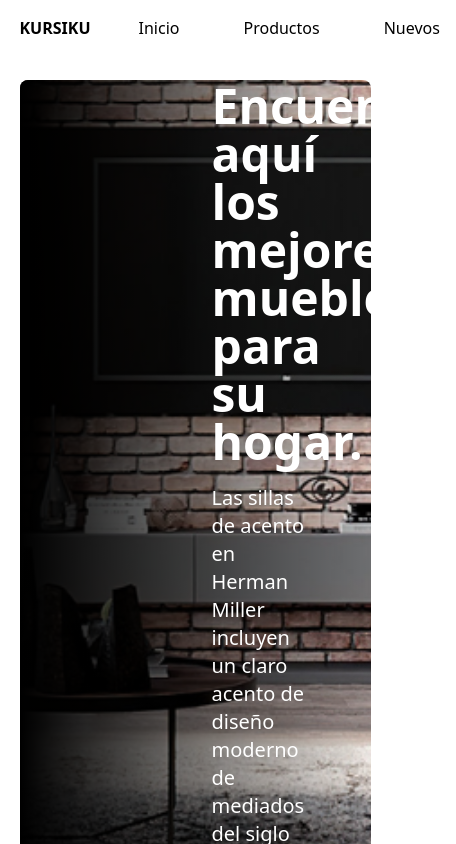
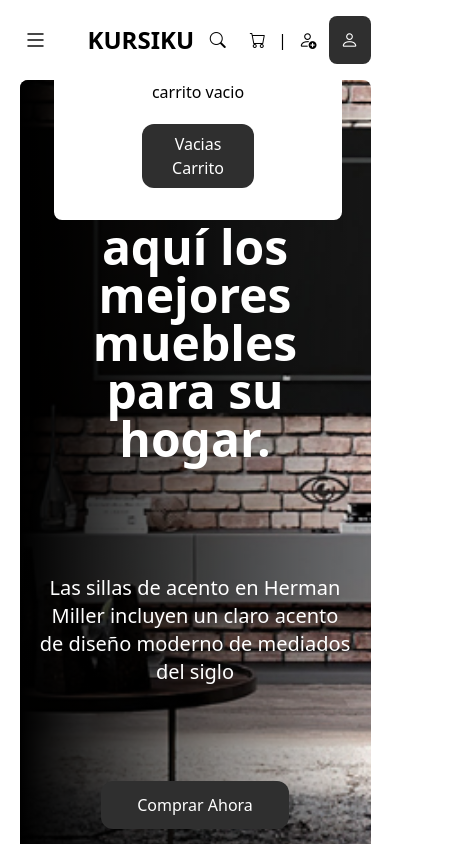
Before and after one commit to MaxRambo90/Ecomerce, a React (Vite) app in the folder Front/ecomerce/: page / in a window 390 px wide. Shown: the top 844 px of the page, 456 px wide, since content can reach past the window. Built offline with nearby package versions, Linux system fonts and the light colour scheme.

Commit message:
mejore el responsive de la pagina y agregue un sidebar

```diff
--- a/Front/ecomerce/src/Components/CaracteristicasEspeciales/CaracteristicasEspeciales.jsx
+++ b/Front/ecomerce/src/Components/CaracteristicasEspeciales/CaracteristicasEspeciales.jsx
@@ -29,7 +29,7 @@ const CaracteristicasEspeciales = () => {
     },
   ];
   return (
-    <div className="w-full  mt-16">
+    <div className="w-full px-5 mt-16">
       <div className=" text-center">
         <h3 className="font-bold text-2xl ">
           Nuestras caracteristias especiales para ti{" "}
--- a/Front/ecomerce/src/Components/CardSlider/CardSlider.jsx
+++ b/Front/ecomerce/src/Components/CardSlider/CardSlider.jsx
@@ -83,32 +83,33 @@ function CardSlider() {
   const totalTestimonials = testimonials.length;
 
   return (
-    <div className="bg-gray-100 w-[90%] m-auto my-20">
-      <div className="w-full flex">
-
-        <div className="w-[70%] flex p-20">
+    <div className="bg-gray-100 w-[90%]  m-auto my-20">
+      <div className="w-full flex flex-col lg:flex lg:flex-row">
+        <div className="w-full  lg:w-[70%] flex p-20">
           <div className="w-full">
             <h2 className="text-4xl font-bold text-black mb-4">
               Esto es lo que dicen
             </h2>
 
-            <h3 className="text-black text-2xl font-bold mt-2">
-                ❝ {currentTestimonial.title}
+            <h3 className="text-black text-2xl font-bold mt-2 overflow">
+              ❝ {currentTestimonial.title}
             </h3>
 
             <p className="text-gray-600 mt-5">{currentTestimonial.comment}</p>
 
             <div className="flex  justify-between items-center space-x-3">
               <div>
-              <p className="text-black text-2xl font-bold mt-2">{currentTestimonial.name}</p>
-              <p className="text-gray-500">{currentTestimonial.job}</p>
+                <p className="text-black text-2xl font-bold mt-2">
+                  {currentTestimonial.name}
+                </p>
+                <p className="text-gray-500">{currentTestimonial.job}</p>
               </div>
               <div className="flex justify-center items-center space-x-3">
                 <button
                   onClick={prevTestimonial}
                   className=" text-gray-600 hover:text-gray-800"
                 >
-                  <i class="bi bi-arrow-left-circle-fill text-4xl text-anotherBlack"></i>
+                  <i className="bi bi-arrow-left-circle-fill text-4xl text-anotherBlack"></i>
                 </button>
 
                 <div className=" text-gray-600">
@@ -116,22 +117,21 @@ function CardSlider() {
                 </div>
 
                 <button onClick={nextTestimonial} className="">
-                  <i class="bi bi-arrow-right-circle-fill text-4xl text-anotherBlack"></i>
+                  <i className="bi bi-arrow-right-circle-fill text-4xl text-anotherBlack"></i>
                 </button>
               </div>
             </div>
           </div>
         </div>
 
-        <div className="w-[30%] flex">
+        <div className="w-full lg:w-[30%] flex  ">
           <img
             src={currentTestimonial.image}
             alt={currentTestimonial.name}
-            className="w-full rounded-lg object-cover object-center"
+            className="w-full rounded-lg   object-cover object-center"
           />
         </div>
       </div>
-
     </div>
   );
 }
--- a/Front/ecomerce/src/Components/SeccionHome/SeccionHome.jsx
+++ b/Front/ecomerce/src/Components/SeccionHome/SeccionHome.jsx
@@ -1,39 +1,36 @@
-import React from 'react';
+import React from "react";
 
 const SeccionHome = () => {
-    return(
-        <div className="relative h-screen w-[90%] m-auto ">
-            <div className="relative h-full w-full" >
-
+  return (
+    <div className=" h-screen w-[90%] m-auto ">
+      <div className="relative h-full w-full">
         <div className="absolute inset-0 bg-gradient-to-l from-transparent to-black z-10  rounded-lg"></div>
 
         <div className="relative h-full w-full bg-cover bg-center bg-no-repeat bg-living  rounded-lg">
-
-                    <div className="h-full w-[70%] flex flex-col text-white justify-evenly items-start">
-
-                        <div className='pl-48 z-100 flex flex-col justify-center w-[70%]'>
+          <div className="h-full w-full px-5 lg:px-0 lg:w-[70%] flex flex-col text-white justify-evenly items-start">
+            <div className=" pl-0 text-center lg:text-left lg:pl-48 z-100 flex flex-col justify-center w-full lg:w-[70%]">
               <p className="text-5xl font-bold mb-4 text-white">
-                                Encuentre aquí  los mejores muebles para su hogar.
+                Encuentre aquí los mejores muebles para su hogar.
               </p>
             </div>
 
-                        <div className='pl-48 z-100 flex items-center w-[70%]'>
+            <div className="pl-0 lg:pl-48 text-center lg:text-left z-100 flex items-center w-full lg:w-[70%]">
               <p className="text-xl text-white">
-                                   Las sillas de acento en Herman Miller incluyen un claro acento de diseño moderno de mediados del siglo
+                Las sillas de acento en Herman Miller incluyen un claro acento
+                de diseño moderno de mediados del siglo
               </p>
             </div>
 
-                        <div className='pl-48 z-100 flex items-center'>
-                        <button className="bg-anotherBlack hover:bg-anotherGray text-white rounded-xl w-fit py-3 px-9">
+            <div className="pl-0 lg:pl-48 z-100 flex w-full justify-center lg:justify-start items-center">
+              <button className=" bg-anotherBlack hover:bg-anotherGray text-white rounded-xl w-fit py-3 px-9">
                 Comprar Ahora
               </button>
-                        </div>
-
             </div>
           </div>
         </div>
       </div>
-    )
-}
+    </div>
+  );
+};
 
-export { SeccionHome }
+export { SeccionHome };
--- a/Front/ecomerce/src/Components/SeccionNavbar/SeccionNavbar.jsx
+++ b/Front/ecomerce/src/Components/SeccionNavbar/SeccionNavbar.jsx
@@ -1,56 +1,94 @@
-import React from "react";
+import { useState } from "react";
 
 const SeccionNavbar = () => {
+  const [menu, setMenu] = useState(false);
+
+  const handleClick = () => {
+    setMenu((prevState) => !prevState);
+  };
+
+  const [carrito, setCarrito] = useState(false);
+
+  const hacerClick = () => {
+    setCarrito((prevState) => !prevState);
+  };
   return (
     <div className="flex w-full fixed h-20 bg-white z-200">
-      <div className="flex w-[90%] m-auto justify-between">
+      <div className="flex w-[90%] m-auto items-center justify-between">
+        <div className="flex flex-row justify-evenly h-full items-center relative">
+          <span>
+            <i
+              className="bi bi-list text-2xl pl-1 cursor-pointer  pr-10 lg:hidden"
+              onClick={handleClick}
+            ></i>
+          </span>
+          <a href="#home">
+            <h1 className="font-bold text-2xl  lg:pr-20">KURSIKU</h1>
+          </a>
 
-      <div className="flex flex-row justify-evenly h-full items-center">
+          <nav className="flex ">
+            <ul
+              className={` ${
+                menu ? "left-0" : "left-[-350px]"
+              } flex-col absolute  rounded-b-lg left-0 bg-white right-22 mx-auto top-10 w-72 trasition-all ease-in duration-500   lg:flex lg:flex-row lg:gap-12 lg:font-light lg:static`}
+            >
+              <li className="p-2 mb-5  hover:bg-slate-200 active:bg-slate-400 rounded-lg lg:mb-0">
+                <a href="#inicio">Inicio</a>
+              </li>
+              <li className="p-2 mb-5  hover:bg-slate-200 active:bg-slate-400 rounded-lg lg:mb-0">
+                <a href="#productos">Productos</a>
+              </li>
+              <li className="p-2 mb-5 hover:bg-slate-200 active:bg-slate-400 rounded-lg lg:mb-0">
+                <a href="#nuevos">Nuevos</a>
+              </li>
+              <li className="p-2 mb-5 hover:bg-slate-200 active:bg-slate-400 rounded-lg lg:mb-0">
+                <a href="#promo">Promo</a>
+              </li>
+            </ul>
+          </nav>
+        </div>
+        <div className="flex flex-row  justify-end">
+          <div className="flex flex-row justify-around md:gap-6 items-center ">
             <div>
-          <a href="#home">
-            <h1 className="font-bold pr-10">KURSIKU</h1>
-          </a>
+              <button>
+                <i className="bi bi-search text-black p-3 hover:bg-slate-200 active:bg-slate-400 rounded-lg"></i>
+              </button>
+
+              <button>
+                <i
+                  className=" relative bi bi-cart text-black p-3 hover:bg-slate-200 active:bg-slate-400 rounded-lg
+
+                "
+                  onClick={hacerClick}
+                ></i>
+                <ul
+                  className={`
+                ${carrito ? "right-[-350px]" : "right-12"}
+                flex flex-col absolute  justify-center items-center pb-8  rounded-b-lg   left-22 bg-white right-0 mx-auto top-20   w-72 trasition-all ease-in duration-500  `}
+                >
+                  <li className="mb-5">carrito vacio</li>
+                  <button className="bg-anotherBlack hover:bg-anotherGray text-white rounded-xl w-28 p-2">
+                    Vacias Carrito
+                  </button>
+                </ul>
+              </button>
+              <i className="md:hidden">|</i>
             </div>
 
-        <nav className="flex ">
-
-          <ul className="flex flex-row gap-12 font-light">
-
-            <li className="p-2 hover:bg-slate-200 active:bg-slate-400 rounded-lg">
-              <a href="#inicio">Inicio</a>
-            </li>
-            <li className="p-2 hover:bg-slate-200 active:bg-slate-400 rounded-lg">
-              <a href="#productos">Productos</a>
-            </li>
-            <li className="p-2 hover:bg-slate-200 active:bg-slate-400 rounded-lg">
-              <a href="#nuevos">Nuevos</a>
-            </li>
-            <li className="p-2 hover:bg-slate-200 active:bg-slate-400 rounded-lg">
-              <a href="#promo">Promo</a>
-            </li>
-
-          </ul>
-
-        </nav>
-
-      </div>
-      <div className="flex flex-row  justify-end">
-        <div className="flex flex-row justify-around gap-6 items-center ">
-          <div>
-            <button>
-              <i class="bi bi-search text-black p-3 hover:bg-slate-200 active:bg-slate-400 rounded-lg"></i>
-            </button>
-            <button>
-              <i class="bi bi-cart text-black p-3 hover:bg-slate-200 active:bg-slate-400 rounded-lg"></i>
-            </button>
-          </div>
-
-          <div className="flex gap-3">
+            <div className=" hidden md:flex md:gap-3 ">
               <button className="p-2 rounded-lg hover:bg-slate-200 active:bg-slate-400">
                 Registrate
               </button>
               <button className="bg-anotherBlack hover:bg-anotherGray text-white rounded-xl w-28 p-2">
                 Iniciar Sesion
+              </button>
+            </div>
+            <div className="md:hidden">
+              <button>
+                <i className="bi bi-person-add text-lg text-black p-3 hover:bg-slate-200 active:bg-slate-400 rounded-lg"></i>
+              </button>
+              <button>
+                <i className="bi bi-person text-lg text-white p-3 bg-anotherBlack hover:bg-anotherGray hover:text-white rounded-lg"></i>
               </button>
             </div>
           </div>
```
Also changed, not shown: Front/ecomerce/src/Components/Ofertas/Ofertas.jsx (+78 -77 lines). Lines whose indentation alone changed are shown as unchanged.
